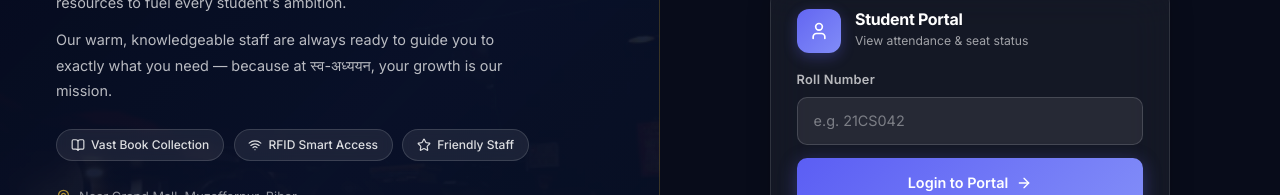
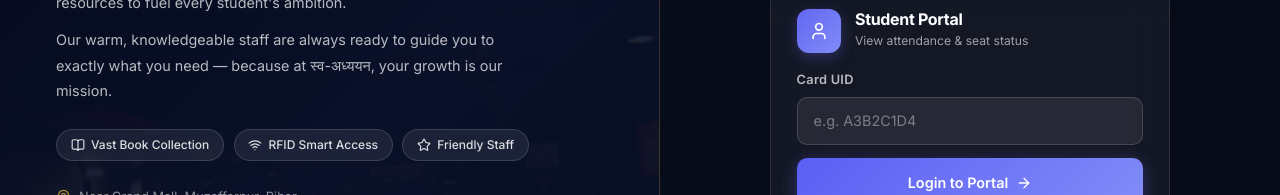
Before and after one commit to nocaptbsm/rfid_lock, a React (Vite) app: page / in a window 1280 px wide. Shown: the part 235-430 px from the top of the page. Built offline with nearby package versions, Linux system fonts and the light colour scheme.

Commit message:
feat: remove roll number input from registration and update login to use UID

```diff
--- a/src/pages/AdminDashboard.jsx
+++ b/src/pages/AdminDashboard.jsx
@@ -352,7 +352,7 @@ const CardManagementPanel = () => {
   const [loading, setLoading] = useState(true);
   const [search, setSearch] = useState('');
   const [showRegister, setShowRegister] = useState(false);
-  const [newCard, setNewCard] = useState({ uid: '', name: '', roll_no: '', role: 'STUDENT' });
+  const [newCard, setNewCard] = useState({ uid: '', name: '', role: 'STUDENT' });
   const [actionLoading, setActionLoading] = useState(null);
   const [error, setError] = useState('');
 
@@ -389,11 +389,11 @@ const CardManagementPanel = () => {
   const handleRegister = async (e) => {
     e.preventDefault();
     if (!newCard.uid) return;
-    if (newCard.role === 'STUDENT' && (!newCard.name || !newCard.roll_no)) return;
+    if (newCard.role === 'STUDENT' && !newCard.name) return;
     setActionLoading('register');
     try {
-      await registerCard(newCard.uid.toUpperCase(), newCard.name, newCard.roll_no, newCard.role);
-      setNewCard({ uid: '', name: '', roll_no: '', role: 'STUDENT' });
+      await registerCard(newCard.uid.toUpperCase(), newCard.name, '', newCard.role);
+      setNewCard({ uid: '', name: '', role: 'STUDENT' });
       setShowRegister(false);
       await loadCards();
     } catch (err) {
@@ -472,18 +472,11 @@ const CardManagementPanel = () => {
                     placeholder="e.g. A3B2C1D4" className="px-3 py-2 text-sm bg-secondary/50 border border-border rounded-lg w-32 outline-none focus:ring-2 focus:ring-primary/20" />
                 </div>
                 {newCard.role === 'STUDENT' && (
-                  <>
-                    <div>
-                      <label className="text-xs font-medium text-muted-foreground block mb-1">Student Name</label>
-                      <input value={newCard.name} onChange={(e) => setNewCard(p => ({...p, name: e.target.value}))}
-                        placeholder="Full name" className="px-3 py-2 text-sm bg-secondary/50 border border-border rounded-lg w-40 outline-none focus:ring-2 focus:ring-primary/20" />
-                    </div>
-                    <div>
-                      <label className="text-xs font-medium text-muted-foreground block mb-1">Roll Number</label>
-                      <input value={newCard.roll_no} onChange={(e) => setNewCard(p => ({...p, roll_no: e.target.value}))}
-                        placeholder="Roll No." className="px-3 py-2 text-sm bg-secondary/50 border border-border rounded-lg w-32 outline-none focus:ring-2 focus:ring-primary/20" />
-                    </div>
-                  </>
+                  <div>
+                    <label className="text-xs font-medium text-muted-foreground block mb-1">Student Name</label>
+                    <input value={newCard.name} onChange={(e) => setNewCard(p => ({...p, name: e.target.value}))}
+                      placeholder="Full name" className="px-3 py-2 text-sm bg-secondary/50 border border-border rounded-lg w-40 outline-none focus:ring-2 focus:ring-primary/20" />
+                  </div>
                 )}
                 <button type="submit" disabled={actionLoading === 'register'}
                   className="px-4 py-2 bg-primary text-primary-foreground text-sm font-medium rounded-lg flex items-center gap-1.5 disabled:opacity-50">
--- a/src/pages/StudentLogin.jsx
+++ b/src/pages/StudentLogin.jsx
@@ -35,7 +35,7 @@ const StudentLogin = () => {
 
   const handleLogin = async (e) => {
     e.preventDefault();
-    if (!roll.trim()) return setError('Please enter your roll number');
+    if (!roll.trim()) return setError('Please enter your Card UID');
 
     setLoading(true);
     setError('');
@@ -208,11 +208,11 @@ const StudentLogin = () => {
 
             <form onSubmit={handleLogin} className="login-form">
               <div className="field-group">
-                <label htmlFor="roll" className="field-label">Roll Number</label>
+                <label htmlFor="roll" className="field-label">Card UID</label>
                 <input
                   id="roll"
                   type="text"
-                  placeholder="e.g. 21CS042"
+                  placeholder="e.g. A3B2C1D4"
                   value={roll}
                   onChange={(e) => setRoll(e.target.value)}
                   className="field-input"
```
